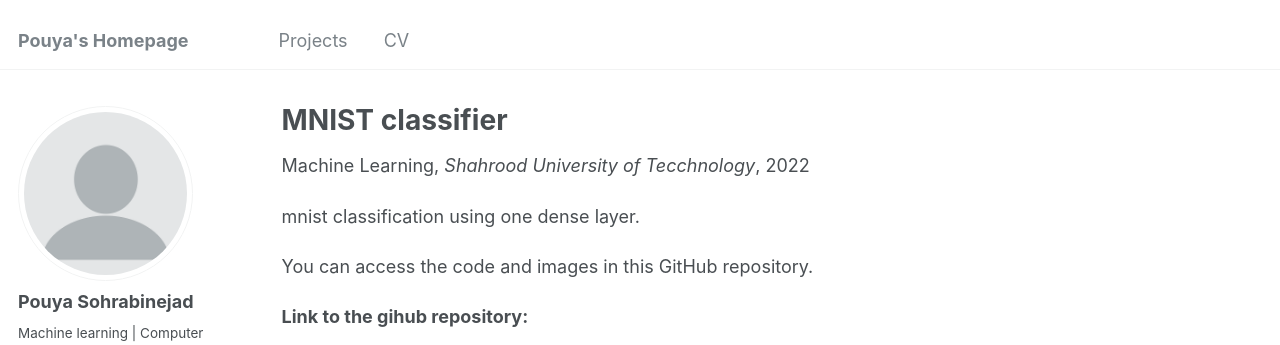
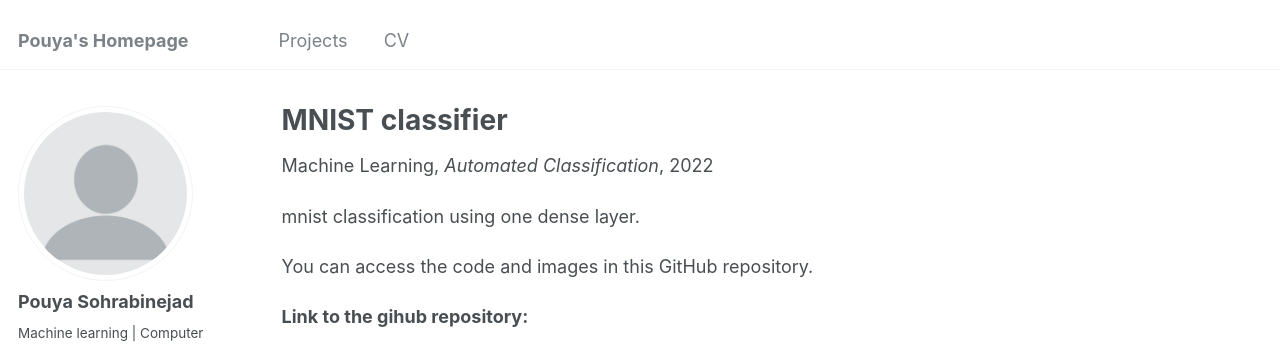
Before and after one commit to PouyaSonej/PouyaSonej.github.io, a Jekyll site: the page built from _teaching/project-3.md, in a window 1280 px wide and 900 px high. Shown: the top 345 px of the window. Built offline with Jekyll 4.4.1, drawn with Linux system fonts in a browser that asks for light colours; some web fonts are replaced.

Commit message:
Update project-3.md

```diff
--- a/_teaching/project-3.md
+++ b/_teaching/project-3.md
@@ -3,7 +3,7 @@ title: "MNIST classifier"
 collection: teaching
 type: "Machine Learning"
 permalink: /teaching/project-3
-venue: "Shahrood University of Tecchnology"
+venue: "Automated Classification"
 date: 2022-03-01
 location: "Shiraz, Iran"
 ---
```
